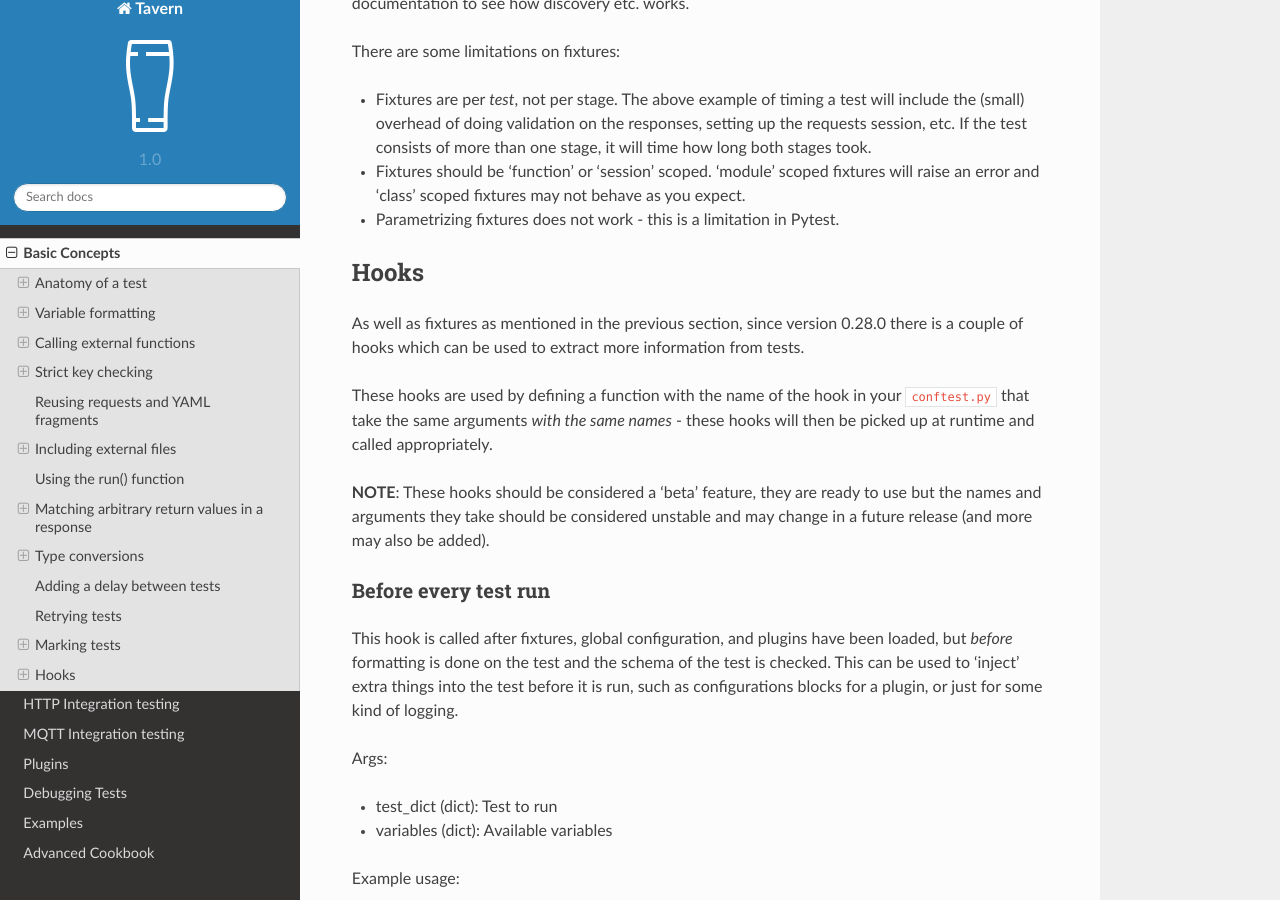
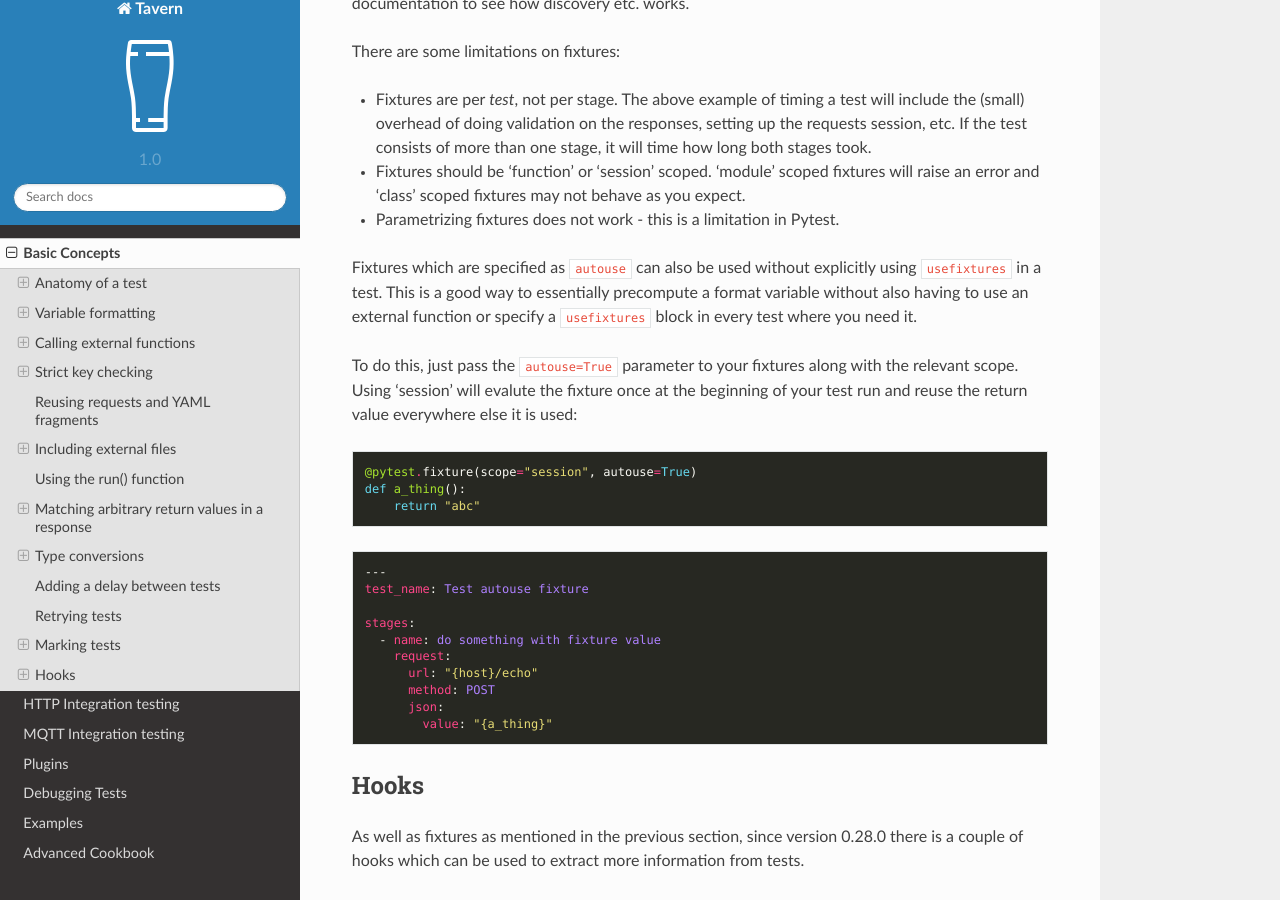
Before and after one commit to taverntesting/tavern, a Sphinx documentation site: the page built from docs/source/basics.md, in a window 1280 px wide and 900 px high, scrolled down 38672 px. Built offline with Sphinx 7.4.7 and the Read the Docs theme 2.0.0, drawn with Linux system fonts in a browser that asks for light colours; formulas are drawn with MathJax 3.

Commit message:
Add support for autouse fixtures

````diff
--- a/docs/source/basics.md
+++ b/docs/source/basics.md
@@ -2089,6 +2089,33 @@ There are some limitations on fixtures:
   will raise an error and 'class' scoped fixtures may not behave as you expect.
 - Parametrizing fixtures does not work - this is a limitation in Pytest.
 
+Fixtures which are specified as `autouse` can also be used without explicitly
+using `usefixtures` in a test. This is a good way to essentially precompute a
+format variable without also having to use an external function or specify a
+`usefixtures` block in every test where you need it.
+
+To do this, just pass the `autouse=True` parameter to your fixtures along with
+the relevant scope. Using 'session' will evalute the fixture once at the beginning
+of your test run and reuse the return value everywhere else it is used:
+
+```python
+@pytest.fixture(scope="session", autouse=True)
+def a_thing():
+    return "abc"
+```
+
+```yaml
+---
+test_name: Test autouse fixture
+
+stages:
+  - name: do something with fixture value
+    request:
+      url: "{host}/echo"
+      method: POST
+      json:
+        value: "{a_thing}"
+```
 
 ## Hooks
 
````
Also changed, not shown: 3 other files.
